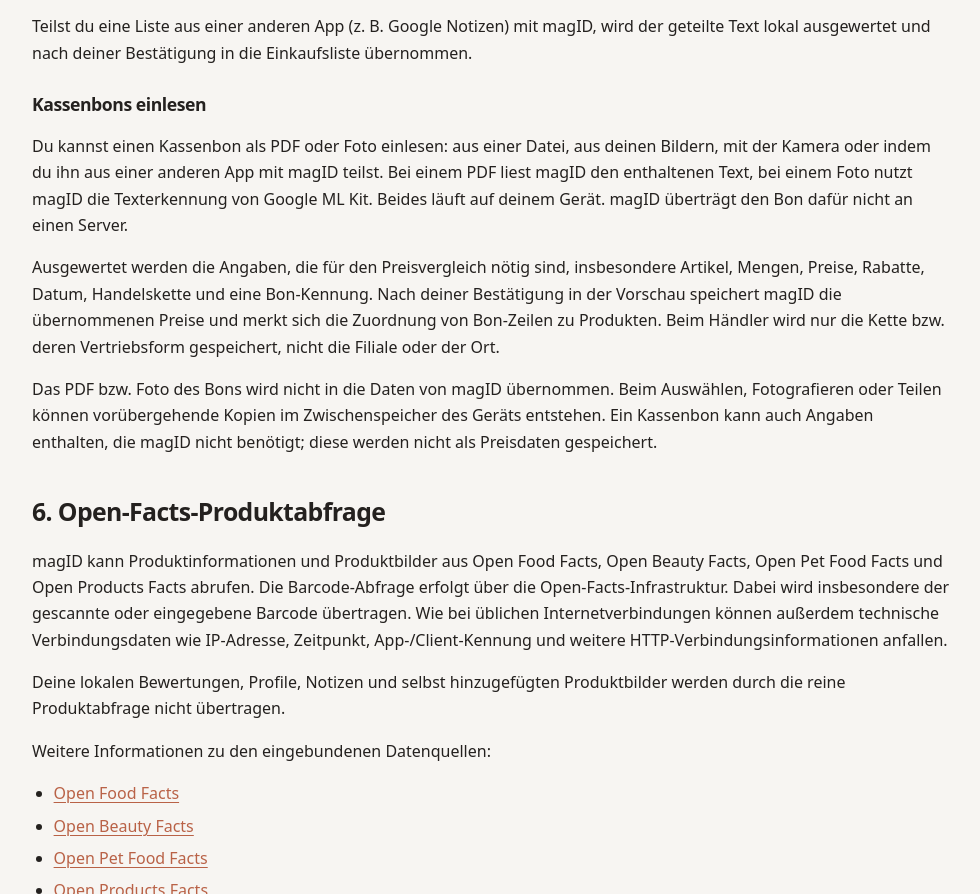
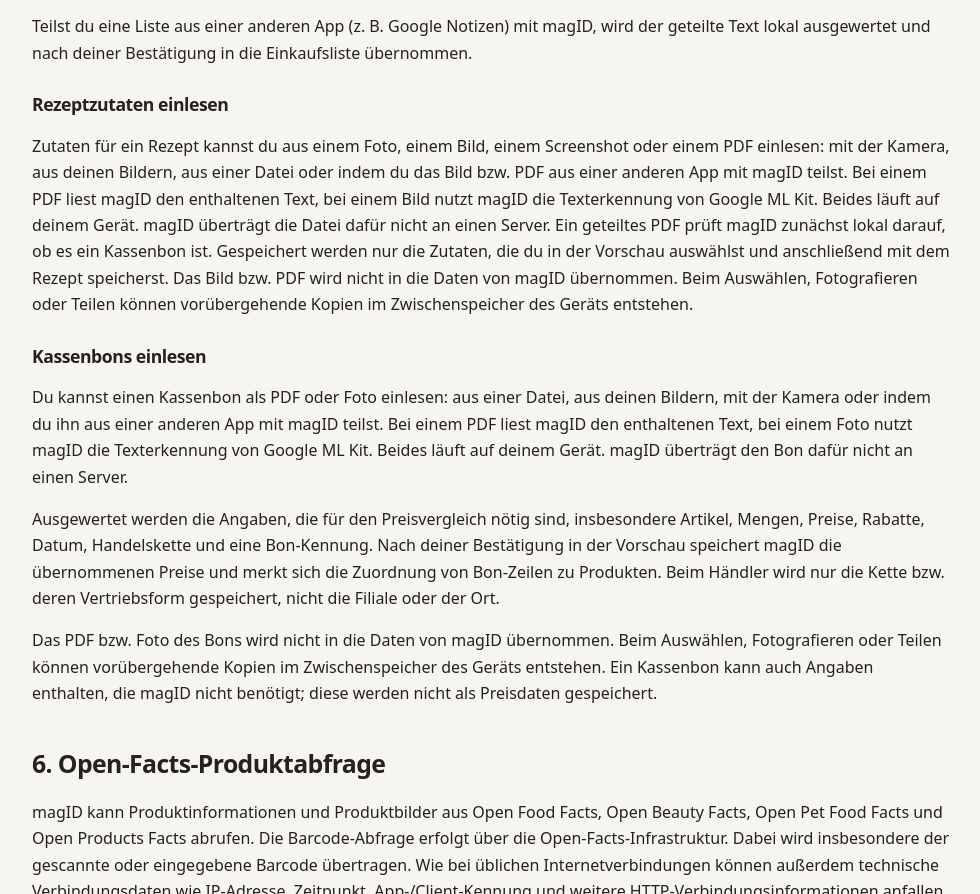
Before and after one commit to frog-fest/magID-Webseite, a plain HTML site: page datenschutz.html in a window 1280 px wide. Shown: the part 2096-2990 px from the top of the page, without its empty margins (148-1128 px from the left). Drawn offline with Linux system fonts and the light colour scheme.

Commit message:
Datenschutzerklärung: Rezeptzutaten aus Bildern und PDFs (0.1.9)
Co-Authored-By: Claude Sonnet 5.5 <noreply@anthropic.com>

```diff
--- a/datenschutz.html
+++ b/datenschutz.html
@@ -114,6 +114,20 @@
     Teilst du eine Liste aus einer anderen App (z.&nbsp;B. Google Notizen) mit magID, wird
     der geteilte Text lokal ausgewertet und nach deiner Bestätigung in die Einkaufsliste
     übernommen.
+  </p>
+
+  <h3>Rezeptzutaten einlesen</h3>
+  <p>
+    Zutaten für ein Rezept kannst du aus einem Foto, einem Bild, einem Screenshot oder
+    einem PDF einlesen: mit der Kamera, aus deinen Bildern, aus einer Datei oder indem du
+    das Bild bzw. PDF aus einer anderen App mit magID teilst. Bei einem PDF liest magID
+    den enthaltenen Text, bei einem Bild nutzt magID die Texterkennung von Google
+    ML Kit. Beides läuft auf deinem Gerät. magID überträgt die Datei dafür nicht an einen
+    Server. Ein geteiltes PDF prüft magID zunächst lokal darauf, ob es ein Kassenbon ist.
+    Gespeichert werden nur die Zutaten, die du in der Vorschau auswählst und anschließend
+    mit dem Rezept speicherst. Das Bild bzw. PDF wird nicht in die Daten von magID
+    übernommen. Beim Auswählen, Fotografieren oder Teilen können vorübergehende Kopien im
+    Zwischenspeicher des Geräts entstehen.
   </p>
 
   <h3>Kassenbons einlesen</h3>
```
Also changed, not shown: version_history.txt, 1 other file.
